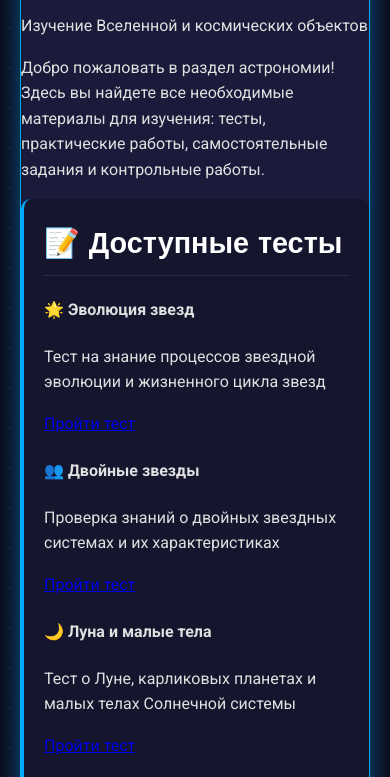
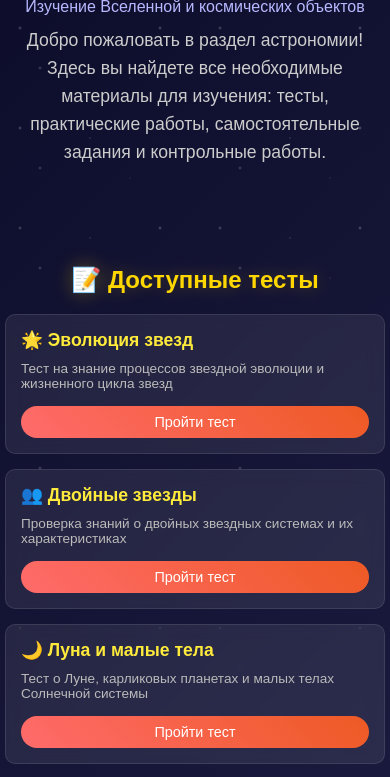
Before and after one commit to fanime1111/11, a plain HTML site: page main/kosmos/main.html in a window 390 px wide. Shown: the part 102-879 px from the top of the page. Drawn offline with Linux system fonts and the light colour scheme.

Commit message:
Update style.css

```diff
--- a/main/kosmos/style.css
+++ b/main/kosmos/style.css
@@ -1,181 +1,245 @@
-@import url('https://fonts.googleapis.com/css2?family=Roboto:wght@300;400;700&family=Orbitron:wght@400;700&display=swap');
-
-:root {
-    --primary-bg-color: #0c0c1d;
-    --secondary-bg-color: #1a1a3a;
-    --accent-color: #00aaff;
-    --glow-color: rgba(0, 170, 255, 0.5);
-    --text-color: #e0e0e0;
-    --title-color: #ffffff;
-    --subtle-border-color: rgba(255, 255, 255, 0.1);
-    --font-main: 'Roboto', sans-serif;
-    --font-title: 'Orbitron', sans-serif;
+* {
+    margin: 0;
+    padding: 0;
+    box-sizing: border-box;
 }
 
 body {
-    font-family: var(--font-main);
-    background-color: var(--primary-bg-color);
-    color: var(--text-color);
-    line-height: 1.6;
-    margin: 0;
-    padding: 20px;
-    background-image: radial-gradient(circle, rgba(255,255,255,0.05) 1px, transparent 1px);
-    background-size: 20px 20px;
+    font-family: 'Arial', sans-serif;
+    background: linear-gradient(135deg, #0c0c2a 0%, #1a1a3e 50%, #2d1b69 100%);
+    color: white;
+    min-height: 100vh;
+    position: relative;
+    overflow-x: hidden;
+}
+
+/* Звездное небо фон */
+body::before {
+    content: '';
+    position: fixed;
+    top: 0;
+    left: 0;
+    width: 100%;
+    height: 100%;
+    background-image:
+        radial-gradient(2px 2px at 20px 30px, #eee, transparent),
+        radial-gradient(2px 2px at 40px 70px, rgba(255,255,255,0.8), transparent),
+        radial-gradient(1px 1px at 90px 40px, #fff, transparent),
+        radial-gradient(1px 1px at 130px 80px, rgba(255,255,255,0.6), transparent),
+        radial-gradient(2px 2px at 160px 30px, #fff, transparent);
+    background-repeat: repeat;
+    background-size: 200px 100px;
+    animation: twinkle 3s ease-in-out infinite alternate;
+    z-index: -1;
+}
+
+@keyframes twinkle {
+    0% { opacity: 0.3; }
+    100% { opacity: 1; }
 }
 
 .container {
+    max-width: 1200px;
     margin: 0 auto;
-    background-color: var(--secondary-bg-color);
-    border-radius: 15px;
-    box-shadow: 0 0 25px var(--glow-color);
-    border: 1px solid var(--accent-color);
-    overflow: hidden;
+    padding: 20px;
+    position: relative;
+    z-index: 1;
 }
 
-.practical-header {
-    padding: 30px;
+header {
     text-align: center;
-    border-bottom: 1px solid var(--subtle-border-color);
-    background: linear-gradient(145deg, #1a1a3a, #0c0c1d);
+    margin-bottom: 50px;
+    padding: 40px 0;
 }
 
-.back-nav {
-    text-align: left;
+.main-title {
+    font-size: 3.5em;
+    font-weight: bold;
+    background: linear-gradient(45deg, #ffd700, #ffeb3b, #fff);
+    -webkit-background-clip: text;
+    -webkit-text-fill-color: transparent;
+    background-clip: text;
+    text-shadow: 0 0 30px rgba(255, 215, 0, 0.5);
     margin-bottom: 20px;
+    animation: glow 2s ease-in-out infinite alternate;
 }
 
-.back-btn {
-    color: var(--accent-color);
-    text-decoration: none;
-    font-weight: bold;
-    transition: color 0.3s ease;
+@keyframes glow {
+    from { text-shadow: 0 0 20px rgba(255, 215, 0, 0.5); }
+    to { text-shadow: 0 0 40px rgba(255, 215, 0, 0.8); }
 }
 
-.back-btn:hover {
-    color: var(--title-color);
-    text-shadow: 0 0 10px var(--glow-color);
+.subtitle {
+    font-size: 1.3em;
+    color: #b8b8ff;
+    margin-bottom: 10px;
 }
 
-.practical-title {
-    font-family: var(--font-title);
-    color: var(--title-color);
-    font-size: 2.5em;
-    margin: 0;
-    text-shadow: 0 0 15px var(--glow-color);
+.description {
+    font-size: 1.1em;
+    color: #ccc;
+    max-width: 600px;
+    margin: 0 auto;
+    line-height: 1.6;
 }
 
-.practical-subtitle {
-    color: var(--text-color);
-    font-size: 1.5em;
-    font-weight: 300;
-    margin: 10px 0;
-}
 
-.practical-info {
-    display: flex;
-    justify-content: center;
-    gap: 20px;
-    margin-top: 20px;
-    color: var(--text-color);
-}
 
-.info-item {
-    background: rgba(255, 255, 255, 0.05);
-    padding: 8px 15px;
-    border-radius: 20px;
-    font-size: 0.9em;
-}
-
-.practical-content {
-    padding: 30px;
-}
-
-section {
-    margin-bottom: 30px;
-    padding: 20px;
-    background: rgba(0,0,0,0.2);
-    border-radius: 10px;
-    border-left: 3px solid var(--accent-color);
+.tests-section {
+    margin-top: 60px;
 }
 
 .section-title {
-    font-family: var(--font-title);
-    font-size: 1.8em;
-    color: var(--title-color);
-    margin-top: 0;
-    margin-bottom: 20px;
-    border-bottom: 1px solid var(--subtle-border-color);
-    padding-bottom: 10px;
+    font-size: 2.5em;
+    text-align: center;
+    margin-bottom: 40px;
+    color: #ffd700;
+    text-shadow: 0 0 20px rgba(255, 215, 0, 0.3);
 }
 
-.objectives-list {
-    list-style: none;
-    padding-left: 0;
+.tests-grid {
+    display: grid;
+    grid-template-columns: repeat(auto-fit, minmax(280px, 1fr));
+    gap: 25px;
 }
 
-.objectives-list li {
-    padding-left: 25px;
-    position: relative;
-    margin-bottom: 10px;
+.test-card {
+    background: rgba(255, 255, 255, 0.08);
+    backdrop-filter: blur(8px);
+    border-radius: 15px;
+    padding: 25px;
+    transition: all 0.3s ease;
+    border: 1px solid rgba(255, 255, 255, 0.1);
 }
 
-.objectives-list li::before {
-    content: '✨';
-    position: absolute;
-    left: 0;
-    top: 0;
+.test-card:hover {
+    transform: translateY(-5px);
+    background: rgba(255, 255, 255, 0.12);
+    border-color: rgba(255, 215, 0, 0.3);
 }
 
-.theory-content p, .procedure-step p {
+.test-card h4 {
+    color: #ffeb3b;
+    margin-bottom: 10px;
+    font-size: 1.2em;
+}
+
+.test-card p {
+    color: #bbb;
+    font-size: 0.9em;
     margin-bottom: 15px;
 }
 
-.formula-block {
-    background: rgba(0,0,0,0.3);
-    padding: 20px;
-    border-radius: 8px;
-    margin-top: 20px;
+.test-card .test-btn {
+    background: linear-gradient(45deg, #ff6b6b, #ee5a24);
+    color: white;
+    padding: 8px 16px;
+    border: none;
+    border-radius: 20px;
+    cursor: pointer;
+    font-size: 0.9em;
+    transition: all 0.3s ease;
+    text-decoration: none;
+    display: inline-block;
 }
 
-.formula {
-    display: flex;
-    align-items: center;
-    gap: 15px;
-    padding: 10px;
-    border-bottom: 1px solid var(--subtle-border-color);
+.test-card .test-btn:hover {
+    background: linear-gradient(45deg, #ee5a24, #ff6b6b);
+    transform: scale(1.05);
 }
 
-.formula:last-child {
-    border-bottom: none;
+footer {
+    text-align: center;
+    margin-top: 80px;
+    padding: 30px;
+    border-top: 1px solid rgba(255, 255, 255, 0.1);
+    color: #888;
 }
 
-.formula-name {
-    font-weight: bold;
-    color: var(--accent-color);
+/* Mobile Responsiveness */
+@media (max-width: 768px) {
+    body {
+        padding: 0;
+        overflow-x: hidden;
+    }
+
+    .container {
+        max-width: 100%;
+        margin: 0;
+        padding: 10px;
+    }
+
+    .main-title {
+        font-size: 2em;
+        line-height: 1.2;
+    }
+
+    .subtitle {
+        font-size: 1em;
+        padding: 0 10px;
+    }
+
+    .navigation-grid {
+        grid-template-columns: 1fr;
+        gap: 15px;
+    }
+
+    .nav-card {
+        padding: 15px;
+        margin: 0 5px;
+    }
+
+    .nav-card h3 {
+        font-size: 1.1em;
+    }
+
+    .tests-grid {
+        grid-template-columns: 1fr;
+        gap: 15px;
+    }
+
+    .test-card {
+        padding: 15px;
+        margin: 0 5px;
+    }
+
+    .test-card h4 {
+        font-size: 1.1em;
+    }
+
+    .test-card p {
+        font-size: 0.85em;
+    }
+
+    .section-title {
+        font-size: 1.5em;
+        text-align: center;
+        margin-bottom: 20px;
+    }
+
+    footer {
+        margin-top: 40px;
+        padding: 20px 10px;
+    }
 }
 
-.formula-text {
-    font-family: 'Courier New', Courier, monospace;
-    background: var(--primary-bg-color);
-    padding: 5px 10px;
-    border-radius: 5px;
-    color: var(--title-color);
+@media (max-width: 480px) {
+    .main-title {
+        font-size: 1.8em;
+    }
+
+    .container {
+        padding: 5px;
+    }
+
+    .nav-card, .test-card {
+        margin: 0;
+        border-radius: 10px;
+    }
+
+    .test-btn {
+        width: 100%;
+        text-align: center;
+        padding: 10px;
+    }
 }
-
-/* Responsive Design */
-@media (max-width: 768px) {
-    .practical-title {
-        font-size: 2em;
-    }
-    .practical-subtitle {
-        font-size: 1.2em;
-    }
-    .practical-info {
-        flex-direction: column;
-        gap: 10px;
-    }
-    .practical-content, .practical-header {
-        padding: 20px;
-    }
-    .equipment-grid { grid-template-columns: repeat(auto-fit, minmax(150px, 1fr)); }
-}
```
